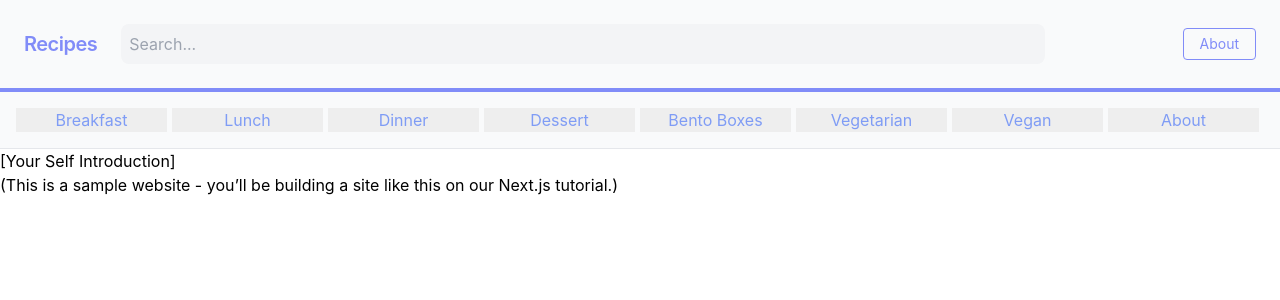
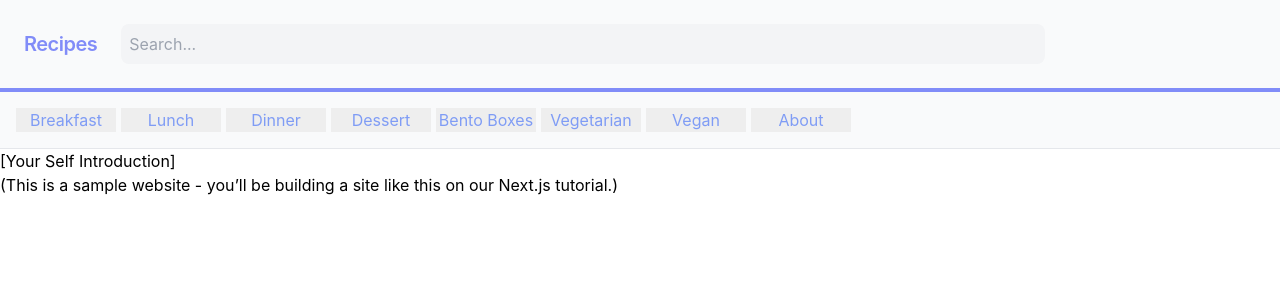
Before and after one commit to willsower/imamu-room-recipes, a Next.js app: page / in a window 1280 px wide. Shown: the top 300 px of the page. Built offline with nearby package versions, Linux system fonts and the light colour scheme.

Commit message:
Working on horizontal css

```diff
--- a/components/nav.js
+++ b/components/nav.js
@@ -13,17 +13,6 @@ export default function Nav() {
         <div className="flex-shrink-0 text-indigo-400 mr-3 w-7/12 sm:w-8/12 md:w-9/12">
           <Search />
         </div>
-
-        <div className="w-full block items-center w-auto">
-          <div>
-            <a
-              href="#"
-              className="inline-block text-sm px-4 py-2 leading-none border rounded text-indigo-400 border-indigo-400 hover:border-transparent hover:text-indigo-500 hover:bg-indigo-400 mt-0 float-right"
-            >
-              About
-            </a>
-          </div>
-        </div>
       </div>
       <div className = "flex items-center bg-gray-50 p-4 border-b border-gray-200 w-full custom-horizontal-nav">
         <a>Breakfast</a>
--- a/styles/globals.css
+++ b/styles/globals.css
@@ -32,7 +32,7 @@ a {
 
 .custom-horizontal-nav a {
   text-align: center;
-  width: 24.5%;
+  width: 100px;
   background-color: #eee;
   float: none;
   height: 90%;
```
